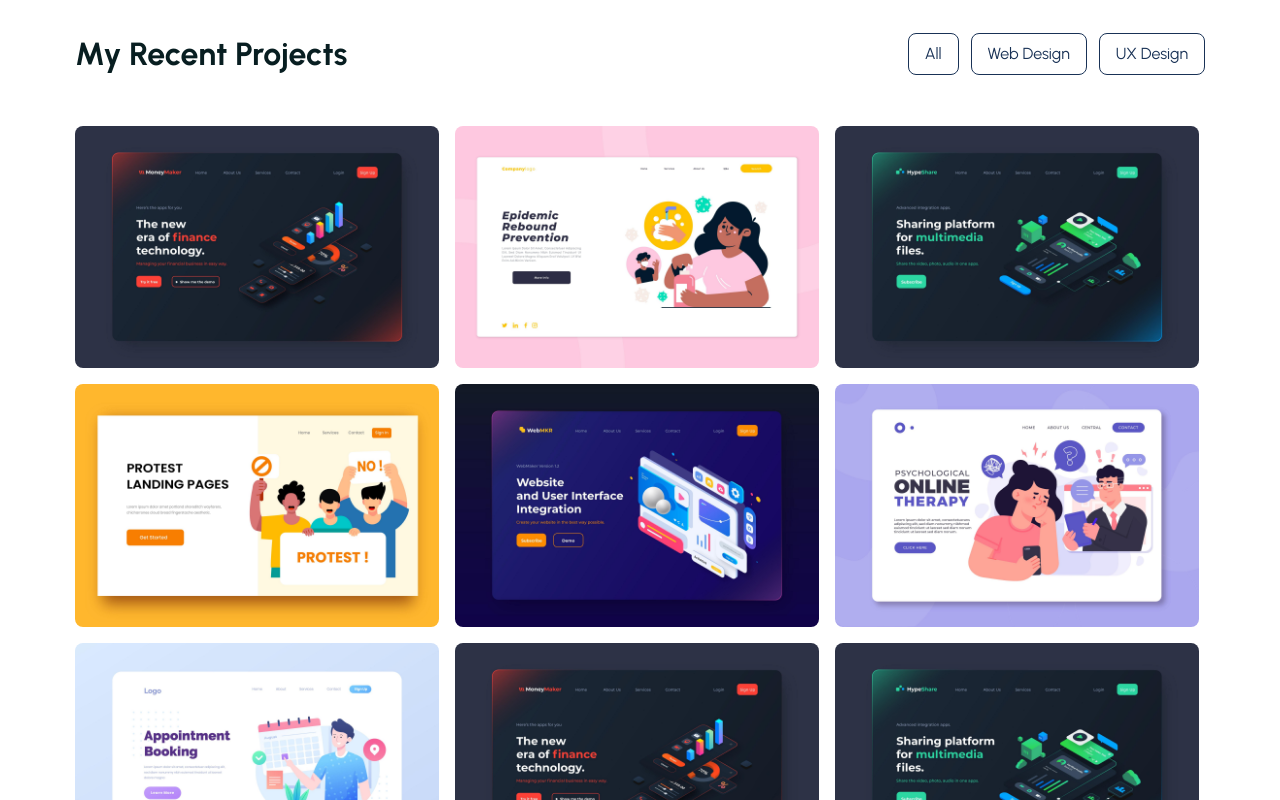
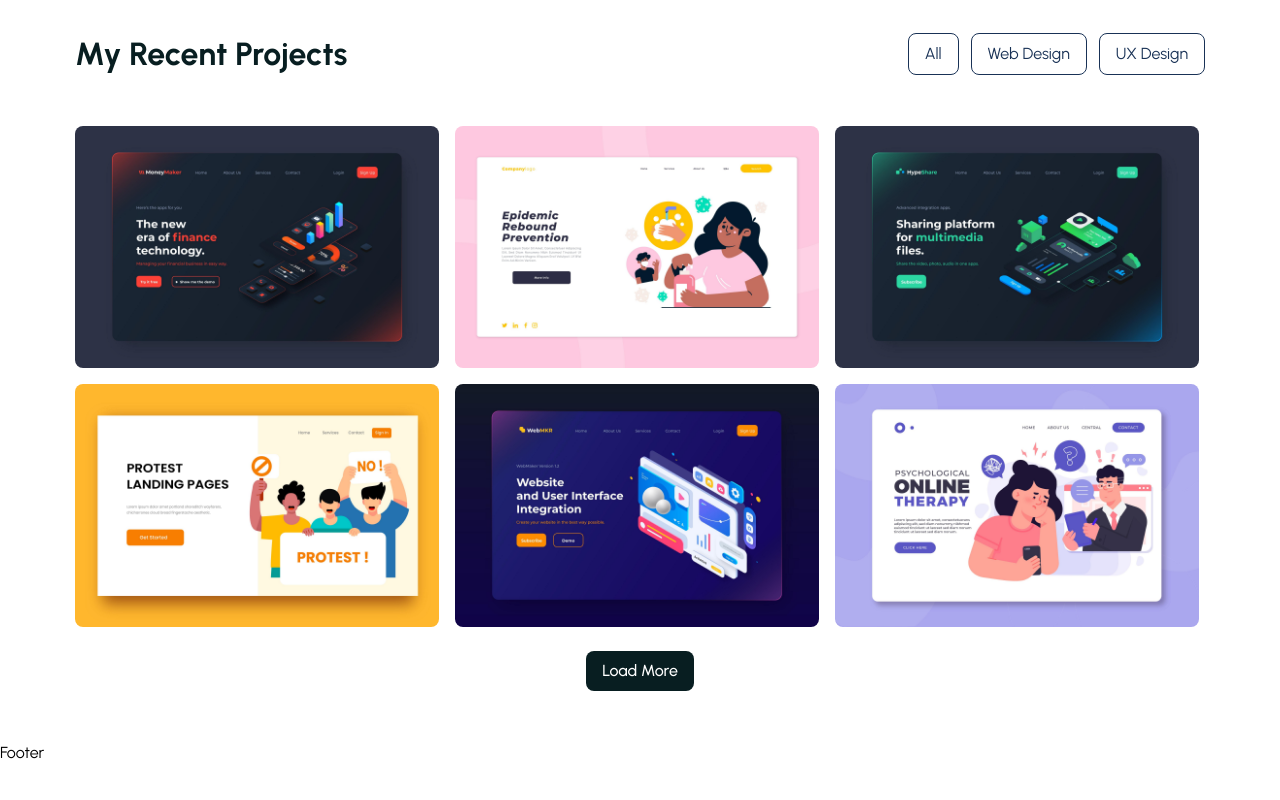
Before and after one commit to 1deyce/reactportfolio, a React (Create React App) app: page / in a window 1280 px wide. Shown: the part 1920-2720 px from the top of the page. After the commit the page ends 2685 px from the top, so only its background shows below. Built offline with nearby package versions, Linux system fonts and the light colour scheme.

Commit message:
Update-Portfolio.jsx & Modal.jsx(new)

```diff
--- /dev/null
+++ b/src/components/UI/Modal.jsx
@@ -0,0 +1,26 @@
+import React from "react";
+import portfolios from '../../assets/data/portfolioData';
+
+const Modal = ({activeID, setShowModal}) => {
+
+        const portfolio = portfolios.find(portfolio=> portfolio.id === activeID)
+    return (
+        <div className="w-full h-full fixed top-0 left-0 z-10 bg-headingColor bg-opacity-40">
+            <div className="max-w-[600px] absolute top-1/2 left-1/2 z-20 bg-white rounded-[8px] transform -translate-x-1/2 -translate-y-1/2 p-5">
+                <div>
+                    <figure>
+                        <img className="rounded-[8px]" src={portfolio.imgUrl} alt="" />
+                    </figure>
+                </div>
+
+                <div>
+                    <h2 className="text-2xl text-headingColor font-[700] my-5">
+                        {portfolio.title}
+                    </h2>
+                </div>
+            </div>
+        </div>
+    );
+};
+
+export default Modal;
--- a/src/components/UI/Portfolio.jsx
+++ b/src/components/UI/Portfolio.jsx
@@ -1,8 +1,43 @@
-import React from "react";
+import React, {useState, useEffect} from "react";
 import data from '../../assets/data/portfolioData';
+import Modal from './Modal';
 
 const Portfolio = () => {
-    return <section id="portfolio">
+    const [nextItems, setNextItems] = useState(6)
+    const [portfolios, setPortfolios] = useState(data)
+    const [selectTab, setSelectTab] = useState('all')
+    const [showModal, setShowModal] = useState(false)
+    const [activeID, setActiveID] = useState(null)
+
+    const loadMoreHandler = () => {
+        setNextItems(prev=> prev + 3);
+    };
+
+    const showModalHandler = id=> {
+        setShowModal(true)
+        setActiveID(id)
+    }
+
+    useEffect(() =>{
+
+        if(selectTab==='all'){
+            setPortfolios(data)
+        }
+
+        if(selectTab==='web-design'){
+            const filteredData = data.filter(item=> item.category==='Web Design')
+            setPortfolios(filteredData)
+        }
+
+        if(selectTab==='ux-design'){
+            const filteredData = data.filter(item=> item.category==='Ux')
+            setPortfolios(filteredData)
+        }
+
+    },[selectTab])
+
+    return (
+        <section id="portfolio">
             <div className="container">
                 <div className="flex items-center justify-between flex-wrap">
                     <div className="mb-7 sm:mb-0">
@@ -12,20 +47,21 @@ const Portfolio = () => {
                     </div>
 
                 <div className="flex gap-3">
-                <button className="text-smallTextColor border border-solid border-smallTextColor py-2 px-4 rounded-[8px]">
+                    <button onClick={()=>setSelectTab('all')} className="text-smallTextColor border border-solid border-smallTextColor py-2 px-4 rounded-[8px]">
                         All
                     </button>
-                <button className="text-smallTextColor border border-solid border-smallTextColor py-2 px-4 rounded-[8px]">
+                    <button onClick={()=>setSelectTab('web-design')} className="text-smallTextColor border border-solid border-smallTextColor py-2 px-4 rounded-[8px]">
                         Web Design
                     </button>
-                <button className="text-smallTextColor border border-solid border-smallTextColor py-2 px-4 rounded-[8px]">
+                    <button onClick={()=>setSelectTab('ux-design')} className="text-smallTextColor border border-solid border-smallTextColor py-2 px-4 rounded-[8px]">
                         UX Design
                     </button>
                 </div>
                 </div>
                 <div className="flex items-center gap-4 flex-wrap mt-12">
-                {data?.map((portfolio,index) => (
+                    {portfolios?.slice(0, nextItems)?.map((portfolio,index) => (
                         <div
+                        key={index}
                             data-aos="fade-zoom-in"
                             data-aos-delay="50"
                             data-aos-duration="1000"
@@ -38,7 +74,8 @@ const Portfolio = () => {
                             <div className="w-full h-full bg-primaryColor bg-opacity-40 absolute top-0 left-0 z-[5] hidden group-hover:block">
                                 <div className="w-full h-full flex items-center justify-center">
                                     <button
-                                    className="text-white bg-headingColor hover:bg-smallTextColor py-2 px-4 rounded-[8px]font-[500] ease-in duration-200"
+                                        onClick={()=>showModalHandler(portfolio.id)}
+                                        className="text-white bg-headingColor hover:bg-smallTextColor py-2 px-4 rounded-[8px] font-[500] ease-in duration-200"
                                     >
                                         See Details
                                     </button>
@@ -47,8 +84,24 @@ const Portfolio = () => {
                         </div>
                     ))}
                 </div>
+
+                <div className="text-center mt-6 ">
+                    {nextItems < portfolios.length && data.length > 6 && (
+                        <button
+                            onClick={loadMoreHandler}
+                            className="text-white bg-headingColor hover:bg-smallTextColor py-2 px-4 rounded-[8px] font-[500] ease-in duration-200"
+                        >Load More
+                        </button>
+                    )}
                 </div>
+            </div>
+
+            {
+                showModal && <Modal setShowModal={setShowModal} activeID={activeID} />
+            }
+
         </section>
+    );
 };
 
 export default Portfolio;
```
Lines whose indentation alone changed are shown as unchanged.
